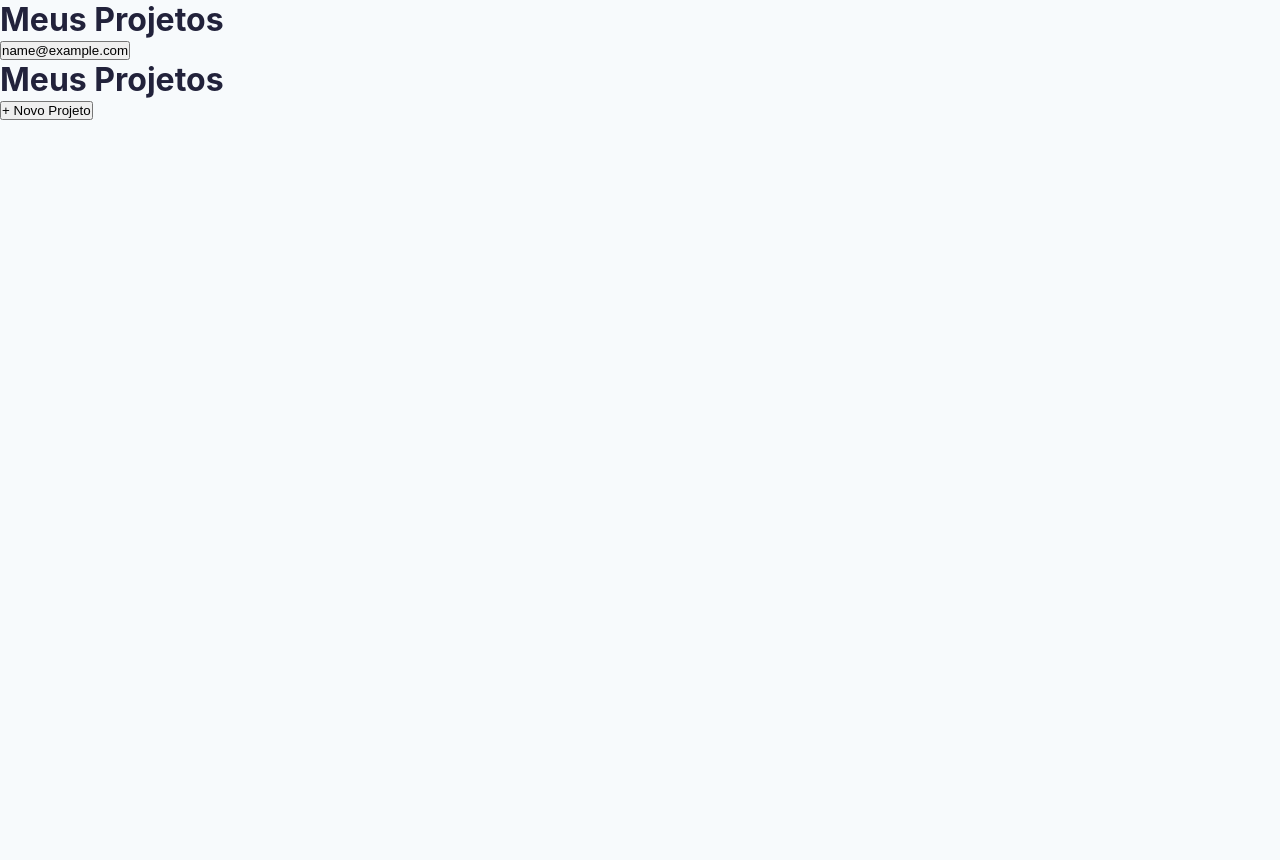
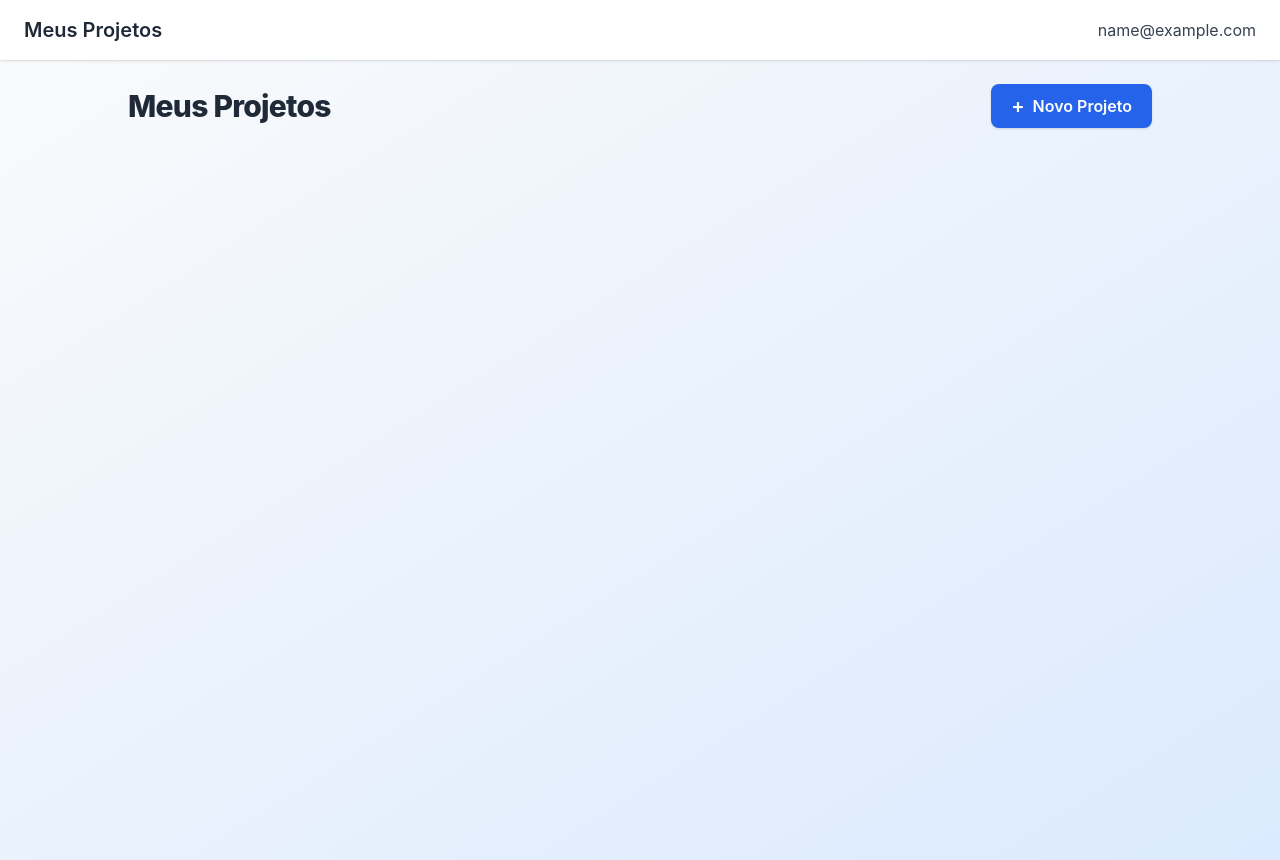
Before and after one commit to marianacrisostomomartins/DIP-AI, a React (Vite) app in the folder frontend/: page / in a window 1280 px wide. Before the commit the page ends 800 px from the top, so only its background shows below. Built offline with nearby package versions, Linux system fonts and the light colour scheme; sample sign-in values are in the browser's storage.

Commit message:
feat: implement private route protection and add Tailwind CSS configuration

```diff
--- a/frontend/package.json
+++ b/frontend/package.json
@@ -22,7 +22,10 @@
     "@typescript-eslint/eslint-plugin": "^7.9.0",
     "@typescript-eslint/parser": "^7.9.0",
     "@vitejs/plugin-react": "^4.6.0",
+    "autoprefixer": "^10.4.21",
     "eslint": "^8.57.0",
+    "postcss": "^8.5.6",
+    "tailwindcss": "^3.4.17",
     "typescript": "^5.4.5",
     "vite": "^7.0.0"
   }
--- /dev/null
+++ b/frontend/postcss.config.js
@@ -0,0 +1,6 @@
+module.exports = {
+  plugins: {
+    tailwindcss: {},
+    autoprefixer: {},
+  },
+}
--- a/frontend/src/App.tsx
+++ b/frontend/src/App.tsx
@@ -1,4 +1,5 @@
 import { BrowserRouter, Routes, Route } from 'react-router-dom';
+import PrivateRoute from './components/PrivateRoute';
 import Home from './pages/Home';
 import Project from './pages/Project';
 import NotFound from './pages/NotFound';
@@ -10,11 +11,19 @@ export default function App() {
   return (
     <BrowserRouter>
       <Routes>
-        <Route path="/" element={<Home />} />
+        <Route path="/" element={
+          <PrivateRoute>
+            <Home />
+          </PrivateRoute>
+        } />
         <Route path="/signup" element={<Signup />} />
         <Route path="/login" element={<Login />} />
         <Route path="/recuperar-senha" element={<RecuperarSenha />} />
-        <Route path="/project/:id" element={<Project />} />
+        <Route path="/project/:id" element={
+          <PrivateRoute>
+            <Project />
+          </PrivateRoute>
+        } />
         <Route path="*" element={<NotFound />} />
       </Routes>
     </BrowserRouter>
--- /dev/null
+++ b/frontend/src/components/PrivateRoute.tsx
@@ -0,0 +1,13 @@
+import { Navigate } from 'react-router-dom';
+
+interface PrivateRouteProps {
+  children: JSX.Element;
+}
+
+export default function PrivateRoute({ children }: PrivateRouteProps) {
+  const user = JSON.parse(localStorage.getItem('user') || '{}');
+  if (!user.email) {
+    return <Navigate to="/login" replace />;
+  }
+  return children;
+}
--- a/frontend/src/styles/index.css
+++ b/frontend/src/styles/index.css
@@ -1,3 +1,7 @@
+@tailwind base;
+@tailwind components;
+@tailwind utilities;
+
 /* Reset básico */
 * {
   margin: 0;
--- /dev/null
+++ b/frontend/tailwind.config.js
@@ -0,0 +1,11 @@
+/** @type {import('tailwindcss').Config} */
+module.exports = {
+  content: [
+    "./index.html",
+    "./src/**/*.{js,ts,jsx,tsx}"
+  ],
+  theme: {
+    extend: {},
+  },
+  plugins: [],
+}
--- a/package.json
+++ /dev/null
@@ -1,5 +0,0 @@
-{
-  "dependencies": {
-    "react-icons": "^5.5.0"
-  }
-}
```
